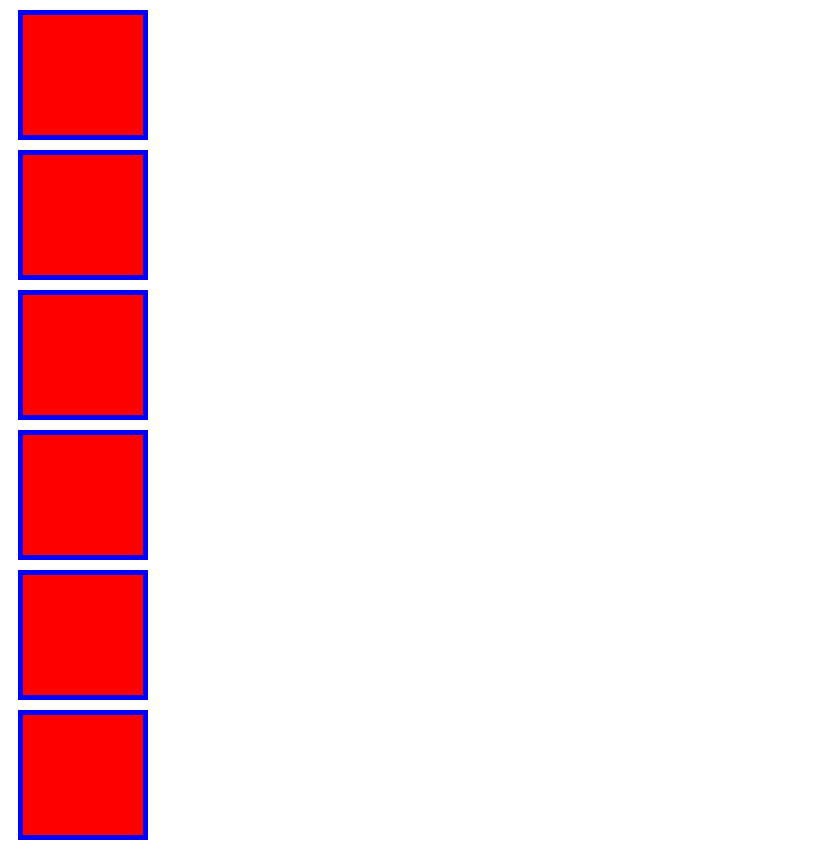
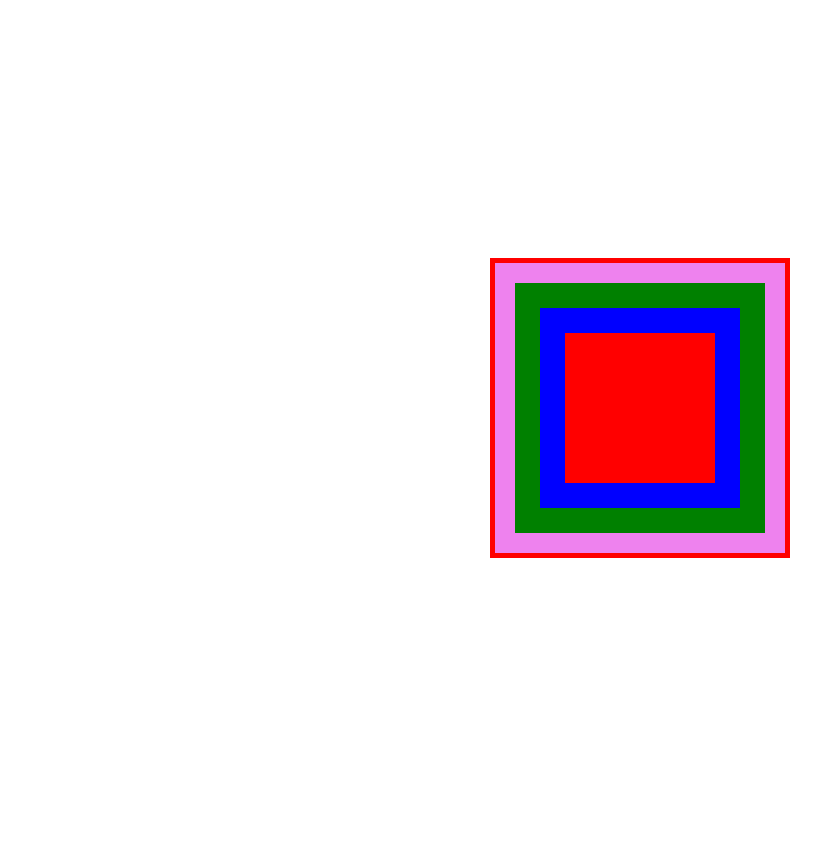
Before and after one commit to hemantkardam/Cuvette, a plain HTML site: page CSS/boxModel.html in a window 1280 px wide. Shown: the whole page, without its empty margins (0-835 px from the left). After the commit the page ends 816 px from the top, so only its background shows below. Drawn offline with Linux system fonts and the light colour scheme.

Commit message:
CSS Session - 3

```diff
--- a/CSS/boxModel.css
+++ b/CSS/boxModel.css
@@ -1,8 +1,79 @@
 .boxContainer {
-  width: 100px;
-  height: 100px;
+  width: 200px;
+  height: 200px;
   background-color: red;
-  padding: 10px;
+  /* padding: 20px; */
+  /* padding-top: 10px;
+  padding-bottom: 10px;
+  padding-left: 10px;
+  padding-right: 10px; */
+  /* padding: 10px 20px 30px 40px; */
+  /* padding: 10px 20px; */
+  /* padding: 10px 20px 30px; */
+  /* margin: 30px;
+  margin-top: 10px;
+  margin-bottom: 10px;
+  margin-left: 10px;
+  margin-right: 10px;
+  margin: 10px 20px 30px 40px; */
   border: 5px solid blue;
-  margin: 10px;
+  overflow-x: hidden;
+  overflow-y: auto;
+  margin-bottom: 30px;
 }
+
+.boxContainer2 {
+  margin-top: 30px;
+  width: 250px;
+  height: 250px;
+  background-color: blue;
+  /* margin: 30px; */
+  /* padding: 20px; */
+  border: 5px solid red;
+  overflow-x: hidden;
+  overflow-y: auto;
+}
+body {
+  display: flex;
+  justify-content: center;
+  align-items: center;
+  height: 100vh;
+}
+
+.boxModelMargin {
+  width: 300px;
+  height: 300px;
+  background-color: violet;
+  display: flex;
+  justify-content: center;
+  align-items: center;
+  box-sizing: border-box;
+  border: 5px solid red;
+  padding: 20px;
+}
+
+.boxModelBorder {
+  width: 250px;
+  height: 250px;
+  background-color: green;
+  /* border: 5px solid yellow; */
+  display: flex;
+  justify-content: center;
+  align-items: center;
+}
+
+.boxModalPadding {
+  width: 200px;
+  height: 200px;
+  /* padding: 20px; */
+  background-color: blue;
+  display: flex;
+  justify-content: center;
+  align-items: center;
+}
+
+.boxModalContent {
+  width: 150px;
+  height: 150px;
+  background-color: red;
+}
--- a/CSS/boxModel.html
+++ b/CSS/boxModel.html
@@ -1,16 +1,57 @@
 <!DOCTYPE html>
 <html lang="en">
-<head>
-  <meta charset="UTF-8">
-  <meta name="viewport" content="width=device-width, initial-scale=1.0">
-  <link rel="stylesheet" href="./boxModel.css">
-</head>
-<body>
-  <div class="boxContainer"></div>
-  <div class="boxContainer"></div>
-  <div class="boxContainer"></div>
-  <div class="boxContainer"></div>
-  <div class="boxContainer"></div>
-  <div class="boxContainer"></div>
-</body>
+  <head>
+    <meta charset="UTF-8" />
+    <meta name="viewport" content="width=device-width, initial-scale=1.0" />
+    <link rel="stylesheet" href="./boxModel.css" />
+  </head>
+  <body>
+    <!-- <div class="boxContainer">
+      <p>
+        Lorem ipsum dolor sit amet consectetur adipisicing elit. Quisquam, quos.
+      </p>
+      <p>
+        Lorem ipsum dolor sit amet consectetur adipisicing elit. Quisquam, quos.
+      </p>
+      <p>
+        Lorem ipsum dolor sit amet consectetur adipisicing elit. Quisquam, quos.
+      </p>
+      <p>
+        Lorem ipsum dolor sit amet consectetur adipisicing elit. Quisquam, quos.
+      </p>
+      <p>
+        Lorem ipsum dolor sit amet consectetur adipisicing elit. Quisquam, quos.
+      </p>
+      <p>
+        Lorem ipsum dolor sit amet consectetur adipisicing elit. Quisquam, quos.
+      </p>
+      <p>
+        Lorem ipsum dolor sit amet consectetur adipisicing elit. Quisquam, quos.
+      </p>
+    </div>
+    <div class="boxContainer2">
+      <p>
+        Lorem ipsum dolor sit amet consectetur adipisicing elit. Quisquam, quos.
+      </p>
+      <p>
+        Lorem ipsum dolor sit amet consectetur adipisicing elit. Quisquam, quos.
+      </p>
+      <p>
+        Lorem ipsum dolor sit amet consectetur adipisicing elit. Quisquam, quos.
+      </p>
+      <p>
+        Lorem ipsum dolor sit amet consectetur adipisicing elit. Quisquam, quos.
+      </p>
+      <p>
+        Lorem ipsum dolor sit amet consectetur adipisicing elit. Quisquam, quos.
+      </p>
+    </div> -->
+    <div class="boxModelMargin">
+      <div class="boxModelBorder">
+        <div class="boxModalPadding">
+          <div class="boxModalContent"></div>
+        </div>
+      </div>
+    </div>
+  </body>
 </html>
```
Also changed, not shown: README.md.
